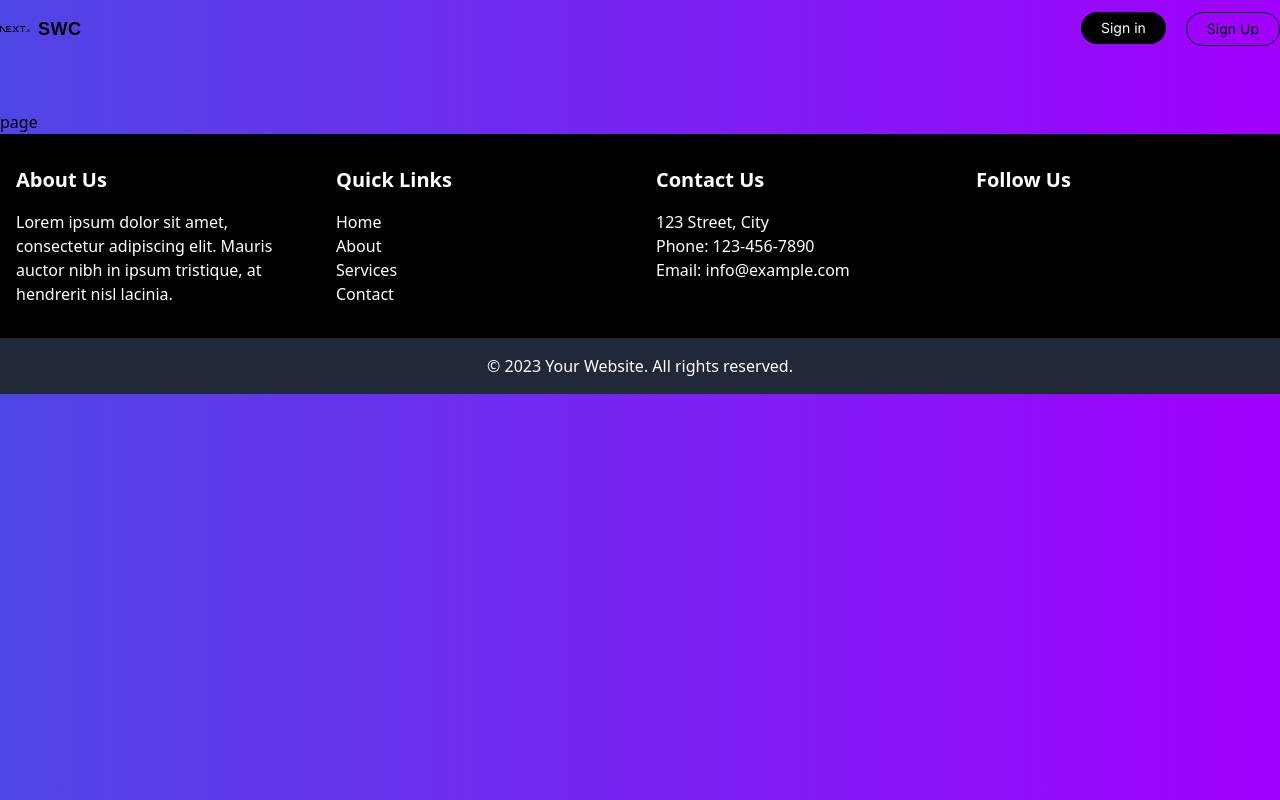
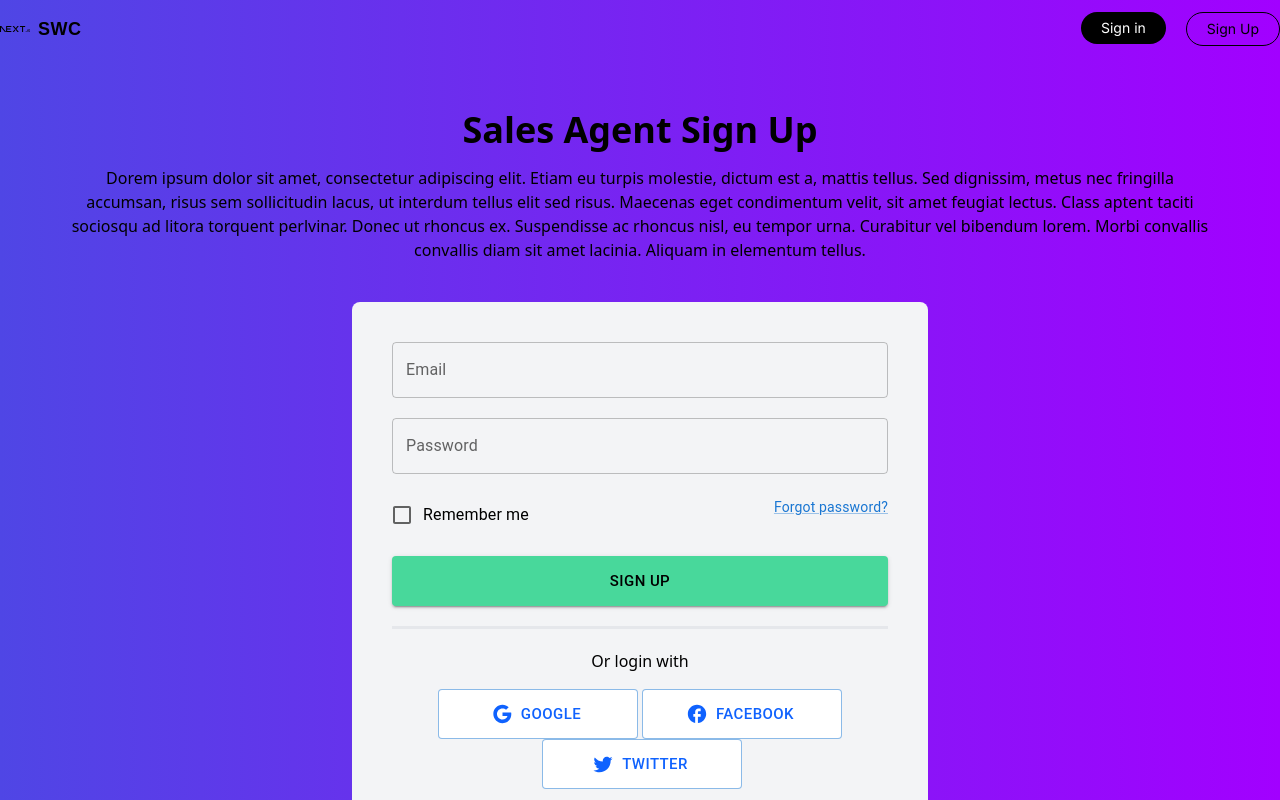
Before and after one commit to SWC-Org/swc-frontend, a Next.js app: page /salesAgent/login in a window 1280 px wide. Shown: the top 800 px of the page. Built offline with nearby package versions, Linux system fonts and the light colour scheme.

Commit message:
salesman login page added

```diff
--- a/app/page.tsx
+++ b/app/page.tsx
@@ -1,10 +1,9 @@
-import React from "react";
-import { Typography } from "@mui/material";
+import React from 'react'
 
-export default function page() {
+const HomePage = () => {
   return (
-    <div>
-      <Typography variant="h1">Page</Typography>
-    </div>
-  );
+   <div>Home</div>
+  )
 }
+
+export default HomePage
--- a/app/salesAgent/login/page.tsx
+++ b/app/salesAgent/login/page.tsx
@@ -1,5 +1,121 @@
+"use client";
+
 import React from "react";
+import CustomTextField from "@components/TextFeilds/CustomTextField";
+import CustomButton from "@components/Buttons/NormalBtn";
+import CustomIconButton from "@components/Buttons/IconBtn";
+import { Google, FacebookOutlined, Twitter } from "@mui/icons-material";
+import { Checkbox, FormControlLabel, Grid, Link } from "@mui/material";
 
-export default function page() {
-  return <div>page</div>;
-}
+const Login = () => {
+  return (
+    <div className="mx-16 my-10 mb-5 ">
+      <header className="  flex flex-col gap-4 items-center ">
+        <h1 className=" text-4xl font-bold">Sales Agent Sign Up</h1>
+        <p className="text-center">
+          Dorem ipsum dolor sit amet, consectetur adipiscing elit. Etiam eu
+          turpis molestie, dictum est a, mattis tellus. Sed dignissim, metus nec
+          fringilla accumsan, risus sem sollicitudin lacus, ut interdum tellus
+          elit sed risus. Maecenas eget condimentum velit, sit amet feugiat
+          lectus. Class aptent taciti sociosqu ad litora torquent perlvinar.
+          Donec ut rhoncus ex. Suspendisse ac rhoncus nisl, eu tempor urna.
+          Curabitur vel bibendum lorem. Morbi convallis convallis diam sit amet
+          lacinia. Aliquam in elementum tellus.
+        </p>
+      </header>
+
+      <form className=" flex flex-col gap-5 p-10 rounded-lg sm:w-3/5 md:w-1/2 lg:w-1/2  m-auto mt-10 min-w-sm bg-gray-100 ">
+        <div className=" flex flex-col gap-5 ">
+          <CustomTextField
+            id="Email"
+            label="Email"
+            name="Email"
+            type="text"
+            onChange={() => {}}
+          />
+          <CustomTextField
+            id="Password"
+            label="Password"
+            type="password"
+            name="Password"
+            onChange={() => {}}
+            width="100%"
+          />
+        </div>
+
+
+<Grid container>
+            <Grid item xs>
+            <Grid item>
+            <FormControlLabel
+            control={<Checkbox value="remember" color="primary" />}
+            label="Remember me"
+          />
+            </Grid>
+            </Grid>
+            <Grid item>
+              <Link href="#" variant="body2">
+                {"Forgot password?"}
+              </Link>
+            </Grid>
+          </Grid>
+
+        <CustomButton
+          onClick={() => {}}
+          fullWidth
+          variant="contained"
+          color="primary"
+          backgroundColor="#48D89B"
+          textColor="#000"
+        >
+          Sign Up
+        </CustomButton>
+
+        {/* social media section */}
+        <hr className="border-b-2 " />
+
+        <div className=" flex flex-col gap-4  justify-between items-center">
+          <h2>Or login with</h2>
+
+          <div className="flex flex-wrap justify-center lg:justify-center w-full space-x-1  lg:flex-row md:flex-col sm:flex-col">
+            <CustomIconButton
+              onClick={() => {}}
+              size="large"
+              startIcon={<Google />}
+              backgroundColor="#fff"
+              iconColor="#0F62FE"
+              textColor="#0F62FE"
+
+            >
+              Google
+            </CustomIconButton>
+            <CustomIconButton
+              onClick={() => {}}
+              size="large"
+              startIcon={<FacebookOutlined />}
+              backgroundColor="#fff"
+              iconColor="#0F62FE"
+              textColor="#0F62FE"
+
+            >
+              FaceBook
+            </CustomIconButton>
+            <CustomIconButton
+              onClick={() => {}}
+              size="large"
+              startIcon={<Twitter />}
+              backgroundColor="#fff"
+              iconColor="#0F62FE"
+              textColor="#0F62FE"
+
+            >
+              Twitter
+            </CustomIconButton>
+          </div>
+        </div>
+      </form>
+    </div>
+  );
+};
+
+export default Login;
--- a/components/Buttons/IconBtn.tsx
+++ b/components/Buttons/IconBtn.tsx
@@ -12,6 +12,7 @@ type CustomIconButtonProps = {
   backgroundColor?: string;
   iconColor?: string;
   textColor?: string;
+
 };
 
 const CustomIconButton: React.FC<CustomIconButtonProps> = ({
@@ -25,6 +26,7 @@ const CustomIconButton: React.FC<CustomIconButtonProps> = ({
   backgroundColor,
   iconColor,
   textColor,
+
 }) => {
   const buttonStyle: React.CSSProperties = {
     backgroundColor: backgroundColor,
```
